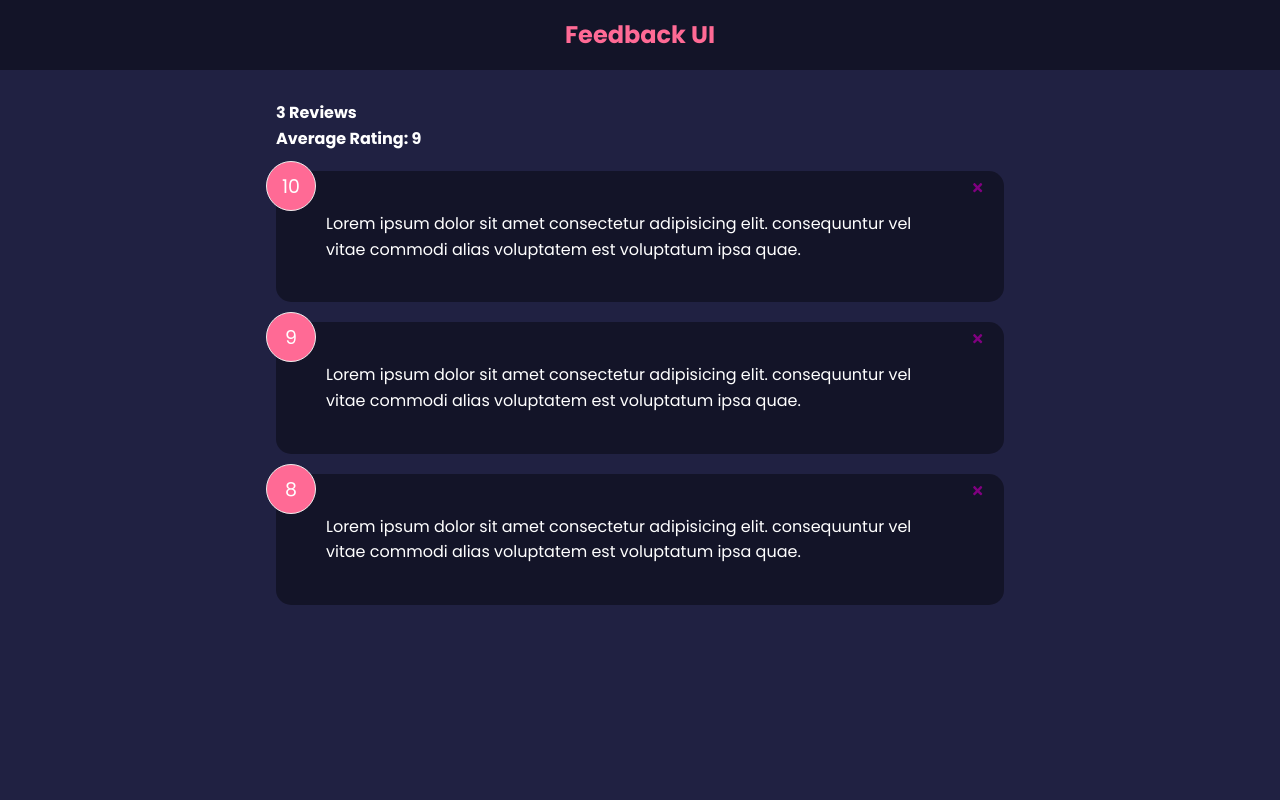
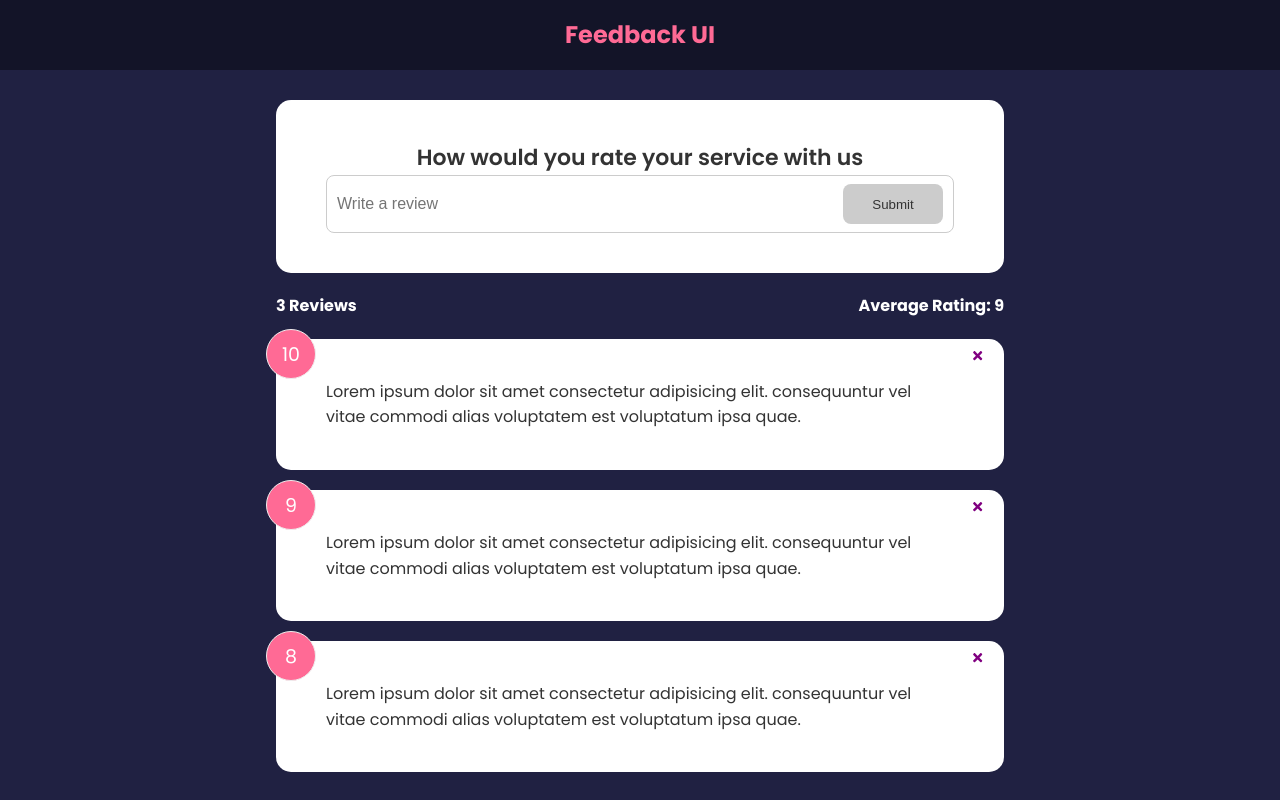
Before and after one commit to GramBam/react-feedback-ui, a React (Create React App) app: page / in a window 1280 px wide. Built offline with nearby package versions, Linux system fonts and the light colour scheme.

Commit message:
Feedback Form & Button components

```diff
--- a/src/App.js
+++ b/src/App.js
@@ -3,6 +3,7 @@
 import FeedbackList from './components/FeedbackList';
 import FeedbackData from './data/FeedbackData';
 import FeedbackStats from './components/FeedbackStats';
+import FeedbackForm from './components/FeedbackForm';
 import { useState } from 'react';
 
 
@@ -19,6 +20,7 @@
     <>
       <Header />
       <div className="container">
+        <FeedbackForm feedback={feedback} />
         <FeedbackStats feedback={feedback} />
         <FeedbackList feedback={feedback} handleDelete={deleteFeedback} />
       </div>
--- /dev/null
+++ b/src/components/FeedbackForm.jsx
@@ -0,0 +1,41 @@
+import React from 'react'
+import Card from './shared/Card'
+import Button from './shared/Button'
+import { useState } from 'react'
+
+function FeedbackForm() {
+
+  const [text, setText] = useState('');
+  const [btnDisabled, setBtnDisabled] = useState(true);
+  const [message, setMessage] = useState('');
+
+  const handleTextChange = (e) => {
+    if (text === "") {
+      setBtnDisabled(true);
+      setMessage(null);
+    } else if (text !== "" && text.trim().length <= 10) {
+      setMessage('Text must be at least 10 characters');
+      setBtnDisabled(true);
+    } else {
+      setMessage(null)
+      setBtnDisabled(false);
+    }
+
+    setText(e.target.value);
+  }
+
+  return (
+    <Card>
+      <form>
+        <h2>How would you rate your service with us</h2>
+        <div className="input-group">
+          <input onChange={handleTextChange} type="text" placeholder="Write a review" value={text} />
+          <Button type="submit" isDisabled={btnDisabled}>Submit</Button>
+        </div>
+        {message && <div className="message">{message}</div>}
+      </form>
+    </Card>
+  )
+}
+
+export default FeedbackForm
--- a/src/components/FeedbackStats.jsx
+++ b/src/components/FeedbackStats.jsx
@@ -10,7 +10,7 @@
   average = average.toFixed(1).replace(/[.,]0$/, '');
 
   return (
-    <div className="feedback-staats">
+    <div className="feedback-stats">
       <h4>{feedback.length} Reviews</h4>
       <h4>Average Rating: {isNaN(average) ? 0 : average}</h4>
     </div>
@@ -18,7 +18,7 @@
 }
 
 FeedbackStats.propTypes = {
-  feedbaack: PropTypes.array.isRequired
+  feedback: PropTypes.array.isRequired
 }
 
 export default FeedbackStats
--- /dev/null
+++ b/src/components/shared/Button.jsx
@@ -0,0 +1,25 @@
+import React from 'react'
+import PropTypes from 'prop-types'
+
+function Button({ children, version, type, isDisabled }) {
+  return (
+    <button type={type} disabled={isDisabled} className={`btn btn-${version}`}>
+      {children}
+    </button>
+  )
+}
+
+Button.defaultProps = {
+  version: 'primary',
+  type: 'button',
+  isDisabled: false
+}
+
+Button.propTypes = {
+  children: PropTypes.node.isRequired,
+  version: PropTypes.string,
+  type: PropTypes.string,
+  isDisabled: PropTypes.bool
+}
+
+export default Button
--- a/src/components/shared/Card.jsx
+++ b/src/components/shared/Card.jsx
@@ -10,7 +10,7 @@
 }
 
 Card.defaultProps = {
-  reverse: true
+  reverse: false
 }
 
 Card.propTypes = {
```
